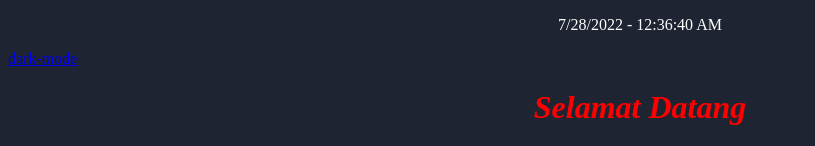
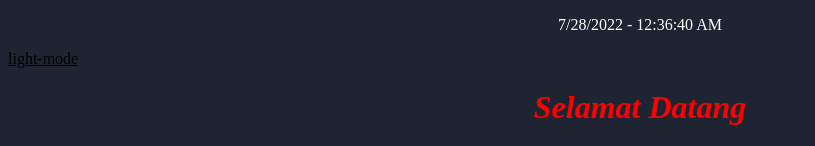
Before and after one commit to RRaffi30/Rrrr, a plain HTML site: page index-dm.html in a window 1280 px wide. Shown: the top 146 px of the page, without its empty margins (0-815 px from the left). Drawn offline with Linux system fonts and the light colour scheme.

Commit message:
Update index-dm.html

```diff
--- a/index-dm.html
+++ b/index-dm.html
@@ -26,7 +26,7 @@
     </script>
     <P align="center"><span id="time"> </span></P>
 
-    <p align=left><a href="index">dark-mode</a></p>
+    <p align=left"><a href="index" style="color:black;">light-mode</a></p>
 
     <h1 align="center" style="color:red"><b><i> Selamat Datang </i></b></h1>
 
```
